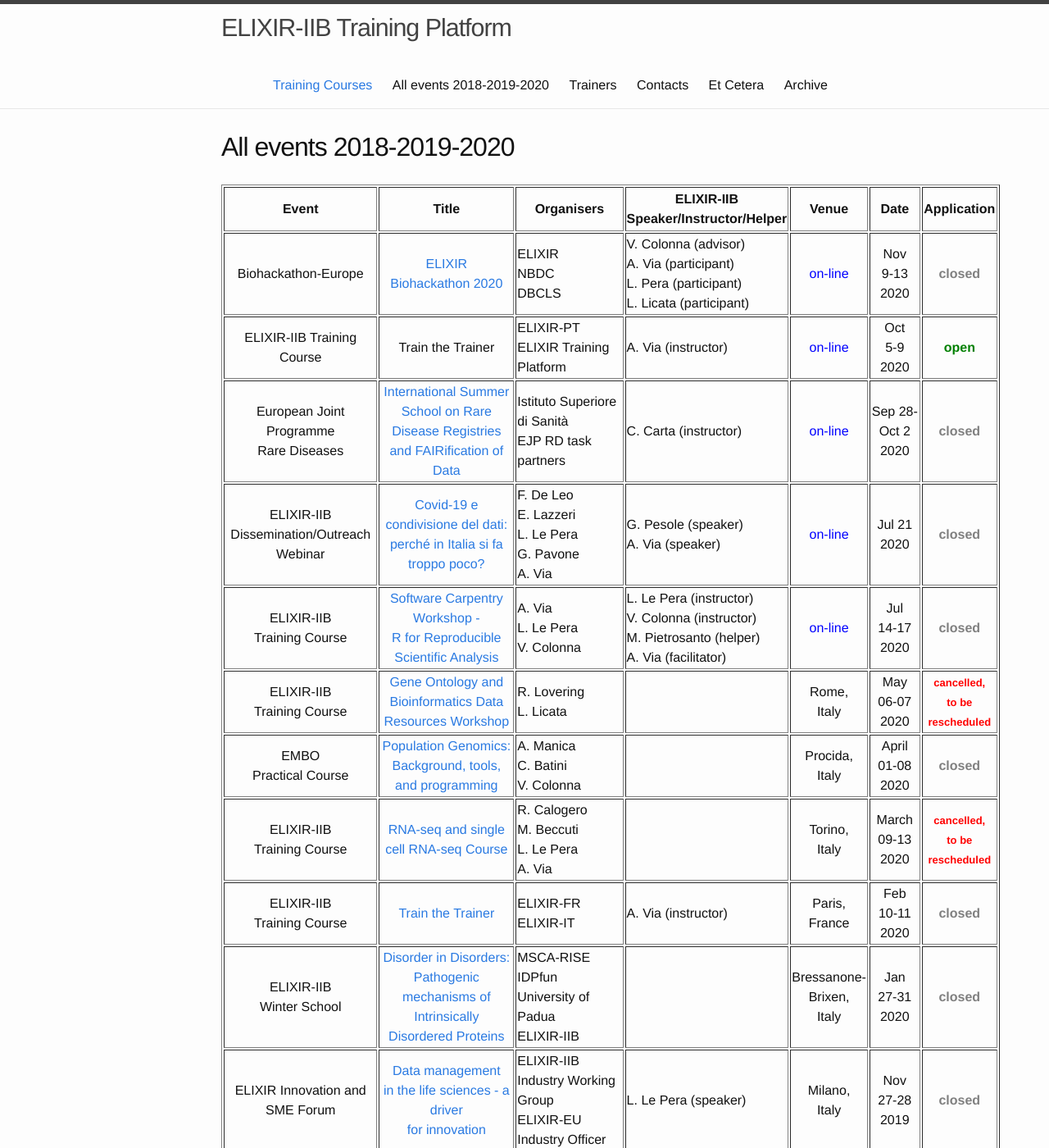
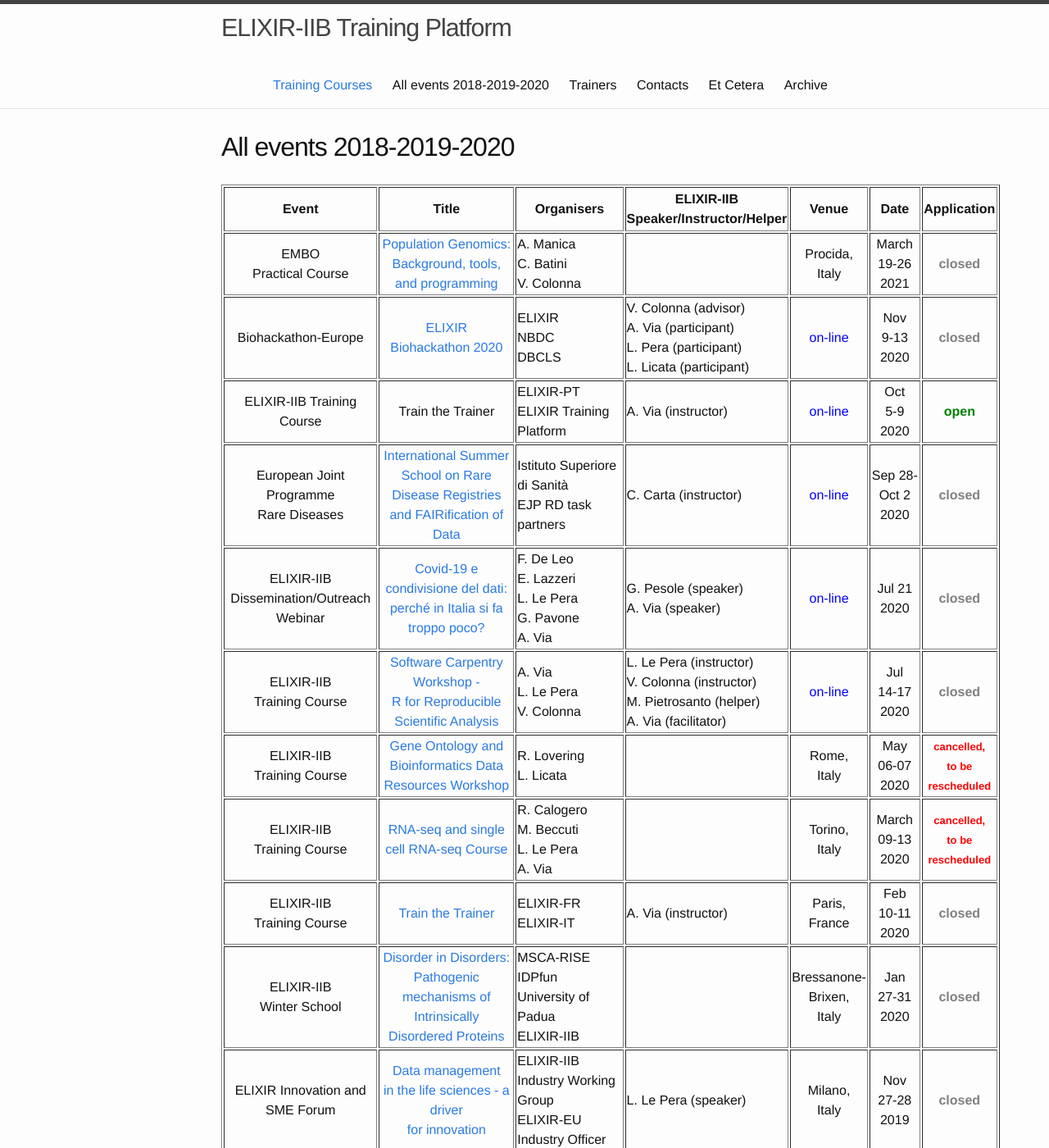
Before and after one commit to ELIXIR-IIB-training/website, a Jekyll site: the page built from _pages/01-all_events_18_19_20.md, in a window 1280 px wide and 1400 px high. Shown: the whole window at 82% size. Built offline with Jekyll 4.4.1, drawn with Linux system fonts in a browser that asks for light colours.

Commit message:
Update EMBO course date 2021

```diff
--- a/_pages/01-all_events_18_19_20.md
+++ b/_pages/01-all_events_18_19_20.md
@@ -13,6 +13,15 @@ permalink: /all_events_2018_2019_2020/
    <td height="50" width="75" align="center"><b>Venue</b></td>
    <td height="50" width="75" align="center"><b>Date</b></td>
    <td height="50" width="90" align="center"><b>Application</b></td>
+</tr>
+<tr>
+<td height="50" align="center">EMBO<br>Practical Course</td>
+   <td height="50" width="220" align="center"><a href="https://elixir-iib-training.github.io/website/2020/04/01/population-genomics-procida.html">Population Genomics: Background, tools, and programming</a></td>
+   <td height="50" width="150">A. Manica<br>C. Batini<br>V. Colonna</td>
+   <td height="50" width="150"></td>
+   <td height="50" align="center">Procida,<br>Italy</td>
+   <td height="50" width="75" align="center">March<br>19-26<br>2021</td>
+   <td height="50" align="center"><font color="grey"><b>closed</b></font></td>
 </tr>
 <tr>
 <td height="50" align="center">Biohackathon-Europe</td>
@@ -68,15 +77,6 @@ permalink: /all_events_2018_2019_2020/
    <td height="50" align="center">Rome,<br>Italy</td>
    <td height="50" width="75" align="center">May<br>06-07<br>2020</td>
    <td height="50" align="center"><font color="red" size="2"><b>cancelled,<br>to be rescheduled</b></font></td>
-</tr>
-<tr>
-<td height="50" align="center">EMBO<br>Practical Course</td>
-   <td height="50" width="220" align="center"><a href="https://elixir-iib-training.github.io/website/2020/04/01/population-genomics-procida.html">Population Genomics: Background, tools, and programming</a></td>
-   <td height="50" width="150">A. Manica<br>C. Batini<br>V. Colonna</td>
-   <td height="50" width="150"></td>
-   <td height="50" align="center">Procida,<br>Italy</td>
-   <td height="50" width="75" align="center">April<br>01-08<br>2020</td>
-   <td height="50" align="center"><font color="grey"><b>closed</b></font></td>
 </tr>
 <tr>
 <td height="50" align="center">ELIXIR-IIB<br>Training Course</td>
```
